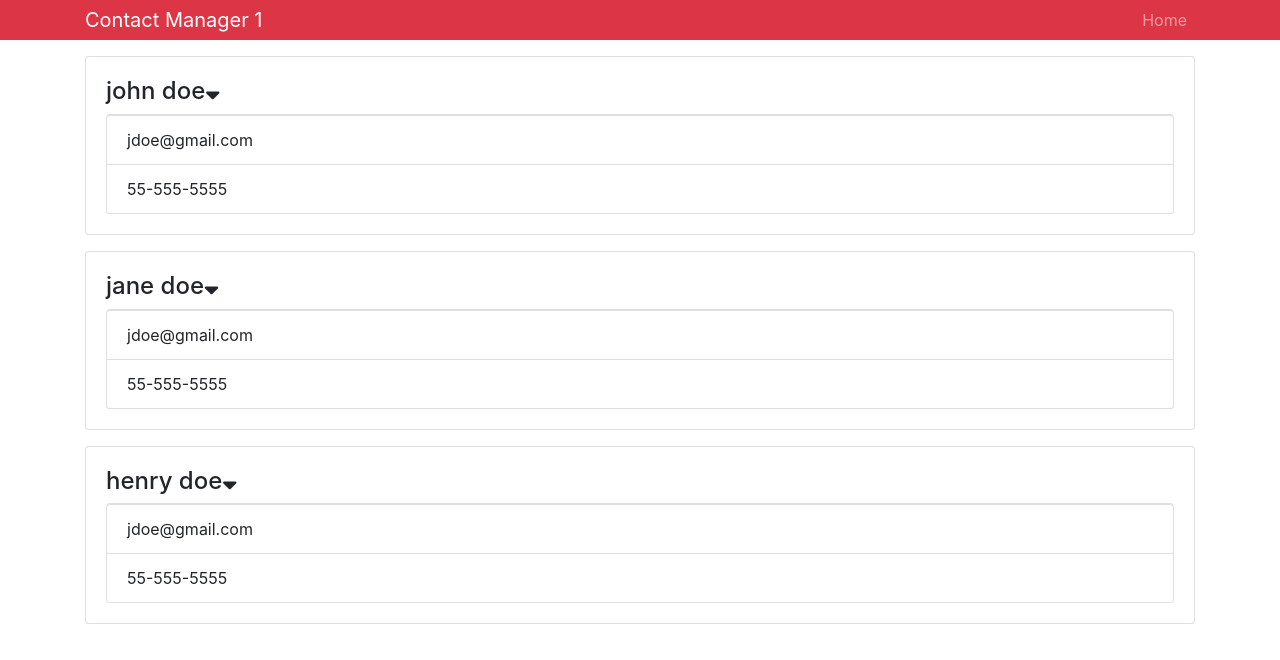
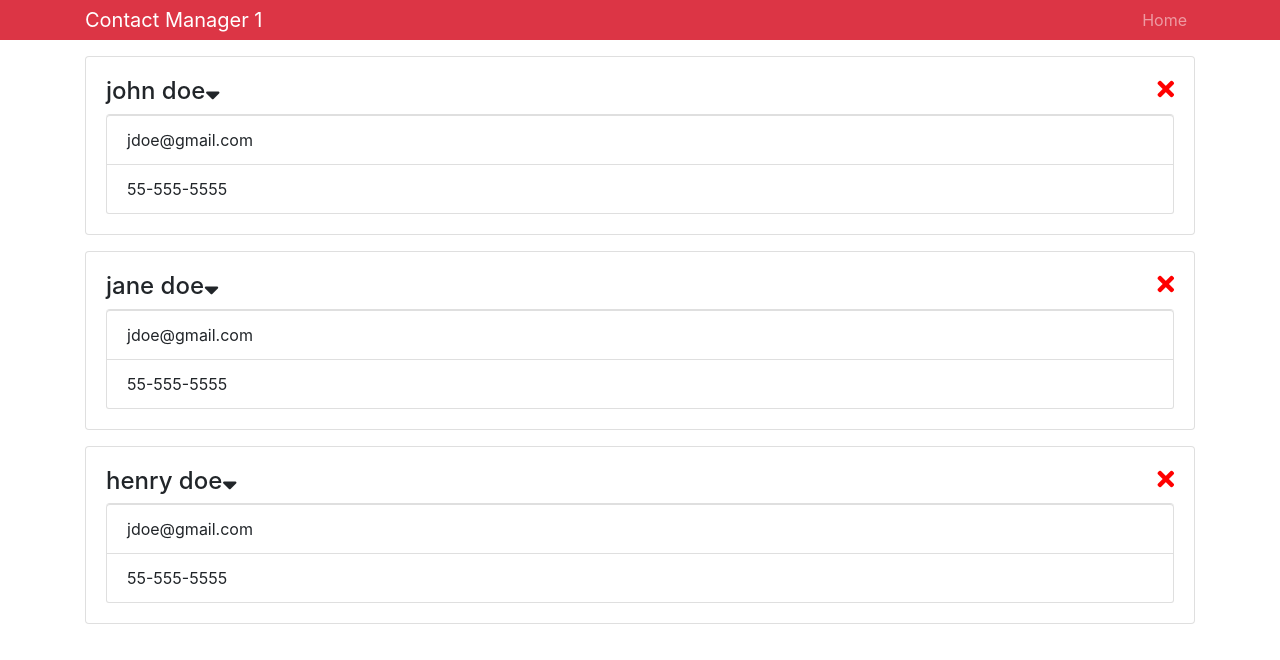
Before and after one commit to techmafiaasia/r-front-to-back, a React (Create React App) app: page / in a window 1280 px wide. Shown: the top 660 px of the page. Built offline with nearby package versions, Linux system fonts and the light colour scheme.

Commit message:
3.4 changing state from another compoonent

```diff
--- a/src/components/Contact.js
+++ b/src/components/Contact.js
@@ -11,6 +11,9 @@ export default class Contact extends Component {
             showInfo: !this.state.showInfo
         })
     }
+    onDeleteClick = () => {
+        this.props.deleteClickHandler()
+    }
     render() {
         return (
             <div className="card card-body mb-3">
@@ -19,6 +22,13 @@ export default class Contact extends Component {
                     <i
                         onClick={this.onClickShow}
                         className="fas fa-sort-down"></i>
+                    <i className="fas fa-times"
+                        style={{
+                            float: 'right',
+                            color: 'red'
+                        }}
+                        onClick={this.onDeleteClick}
+                    ></i>
                 </h4>
                 {this.state.showInfo ?
                     (<ul className="list-group">
--- a/src/components/Contacts.js
+++ b/src/components/Contacts.js
@@ -25,13 +25,21 @@ export default class Contacts extends Component {
 
     }
 
+    deleteContact = (id) => {
+        const { contacts } = this.state
+        const newContacts = contacts.filter(contact =>
+            contact.id !== id)
+        this.setState({
+            contacts: newContacts
+        })
+    }
     render() {
         const { contacts } = this.state
         return (
             <div>
                 {contacts.map((item, i) => {
                     return (
-                        <Contact key={i} contact={item} />
+                        <Contact key={i} contact={item} deleteClickHandler={this.deleteContact.bind(this, item.id)} />
                     )
 
                 })}
```
